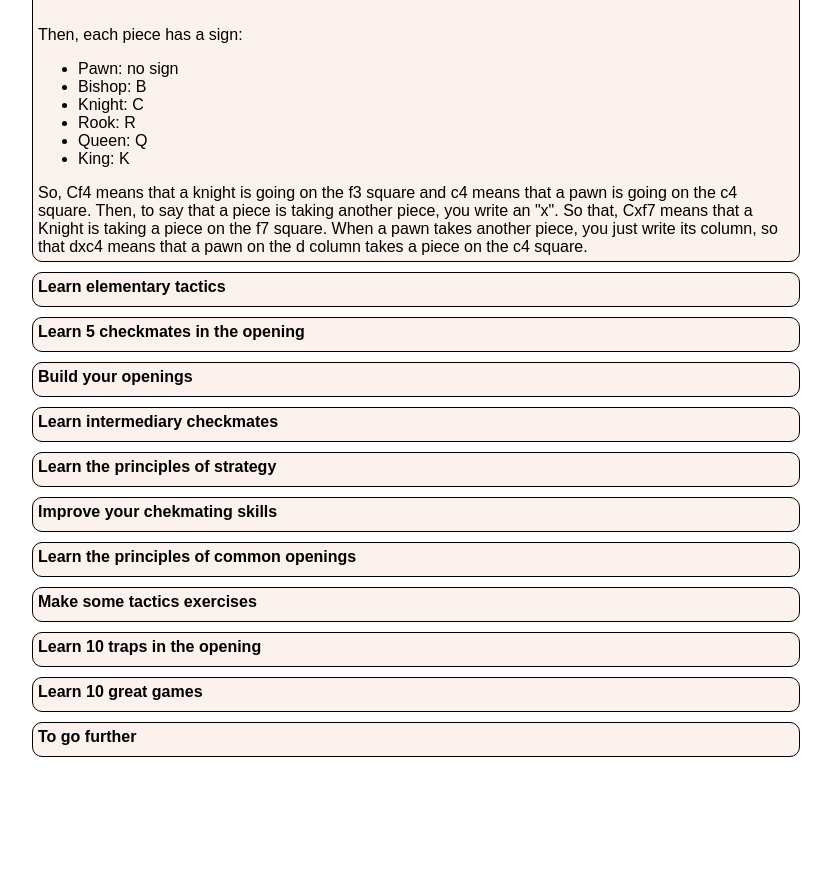
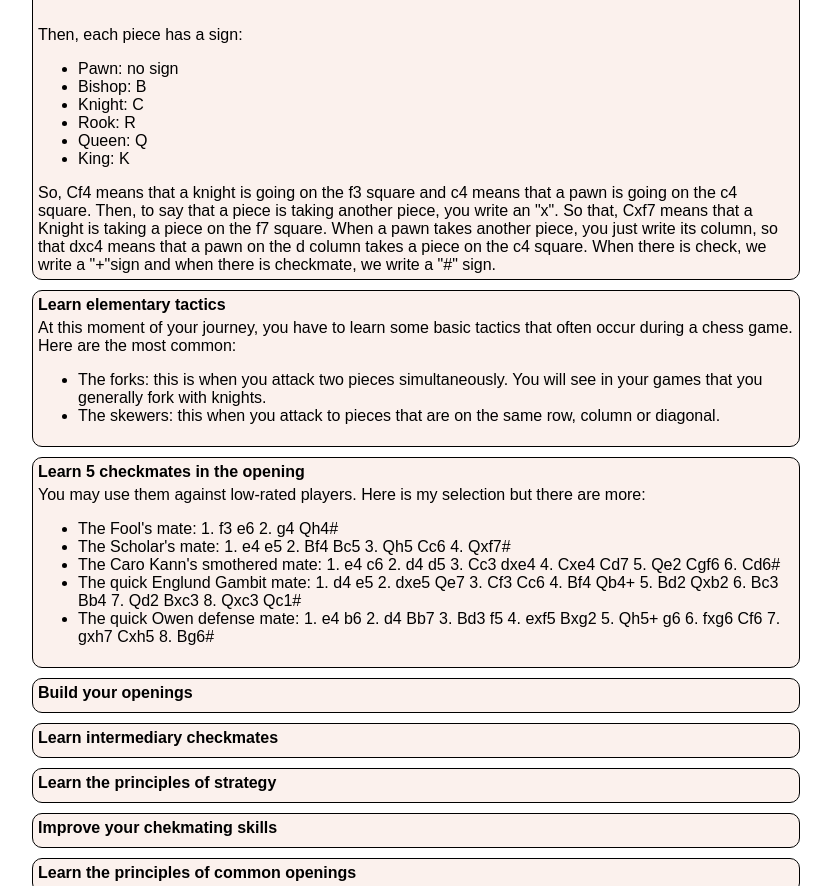
Before and after one commit to lulupet/lucas-petit, a Flask app: page /chess-roadmap in a window 1280 px wide. Shown: the part 2210-3096 px from the top of the page, without its empty margins (180-1011 px from the left). Before the commit the page ends 2967 px from the top, so only its background shows below. Run offline with Flask 2, Linux system fonts and the light colour scheme.

Commit message:
wip(chess roadmap): added the mates in the opening

```diff
--- a/app/templates/chess-roadmap.html
+++ b/app/templates/chess-roadmap.html
@@ -201,18 +201,31 @@
             So, Cf4 means that a knight is going on the f3 square and c4 means that a pawn is going on the c4 square.
             Then, to say that a piece is taking another piece, you write an "x". So that, Cxf7 means that a Knight is taking a piece on the f7 square.
             When a pawn takes another piece, you just write its column, so that dxc4 means that a pawn on the d column takes a piece on the c4 square.
+            When there is check, we write a "+"sign and when there is checkmate, we write a "#" sign.
         </div>
     </div>
     <div class="step step-six">
         <div class="step-title">Learn elementary tactics</div>
         <div class="step-content">
-
+            At this moment of your journey, you have to learn some basic tactics that often occur during a chess game.
+            Here are the most common:
+            <ul>
+                <li>The forks: this is when you attack two pieces simultaneously. You will see in your games that you generally fork with knights.</li>
+                <li>The skewers: this when you attack to pieces that are on the same row, column or diagonal.</li>
+            </ul>
         </div>
     </div>
     <div class="step step-seven">
         <div class="step-title">Learn 5 checkmates in the opening</div>
         <div class="step-content">
-
+            You may use them against low-rated players. Here is my selection but there are more:
+            <ul>
+                <li>The Fool's mate: 1. f3 e6 2. g4 Qh4#</li>
+                <li>The Scholar's mate: 1. e4 e5 2. Bf4 Bc5 3. Qh5 Cc6 4. Qxf7#</li>
+                <li>The Caro Kann's smothered mate: 1. e4 c6 2. d4 d5 3. Cc3 dxe4 4. Cxe4 Cd7 5. Qe2 Cgf6 6. Cd6#</li>
+                <li>The quick Englund Gambit mate: 1. d4 e5 2. dxe5 Qe7 3. Cf3 Cc6 4. Bf4 Qb4+ 5. Bd2 Qxb2 6. Bc3 Bb4 7. Qd2 Bxc3 8. Qxc3 Qc1#</li>
+                <li>The quick Owen defense mate: 1. e4 b6 2. d4 Bb7 3. Bd3 f5 4. exf5 Bxg2 5. Qh5+ g6 6. fxg6 Cf6 7. gxh7 Cxh5 8. Bg6#</li>
+            </ul>
         </div>
     </div>
     <div class="step step-eight">
```
